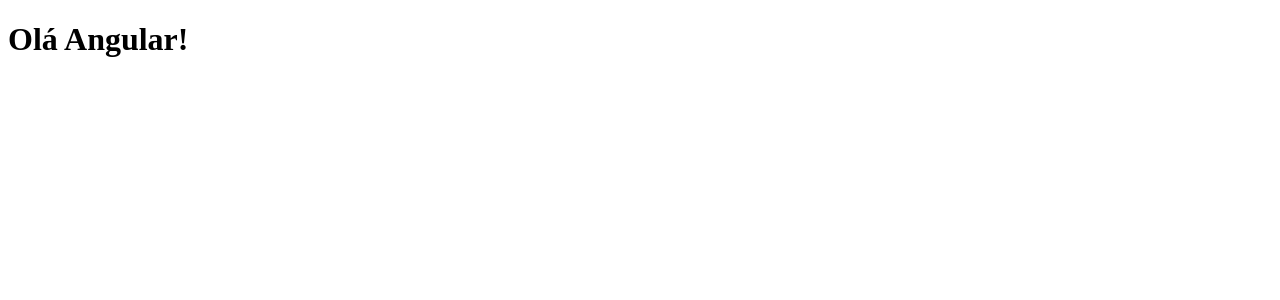
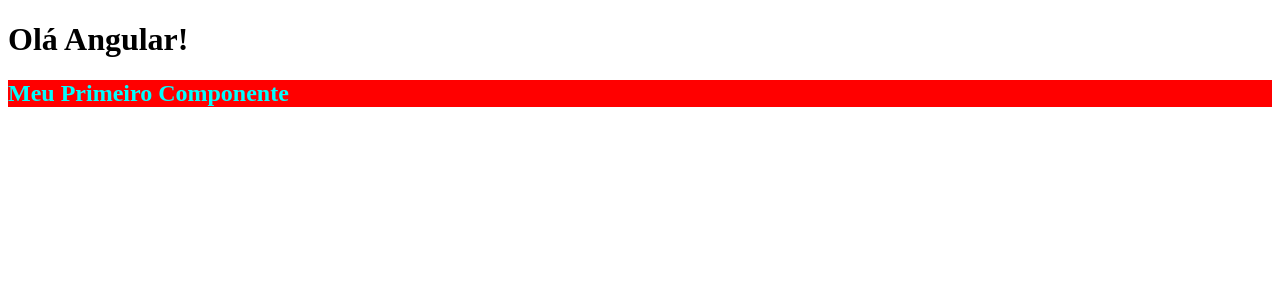
Before and after one commit to WilliamCP19/Angular-do-Zero, an Angular app: page / in a window 1280 px wide. Shown: the top 300 px of the page. Built offline with nearby package versions, Linux system fonts and the light colour scheme.

Commit message:
Criando meu Primeiro Componente

```diff
--- a/src/app/app.component.html
+++ b/src/app/app.component.html
@@ -1 +1,2 @@
 <h1>Olá Angular!</h1>
+<app-first-component></app-first-component>
--- /dev/null
+++ b/src/app/components/first-component/first-component.component.css
@@ -0,0 +1,4 @@
+h2 {
+    background-color: red;
+    color: aqua;
+}
--- /dev/null
+++ b/src/app/components/first-component/first-component.component.html
@@ -0,0 +1 @@
+<h2>Meu Primeiro Componente</h2>
```
Also changed, not shown: src/app/app.component.ts (+6 -5 lines), src/app/components/first-component/first-component.component.ts (added, +12 -0 lines), 1 other file (tests, documents, lock files or other folders).
